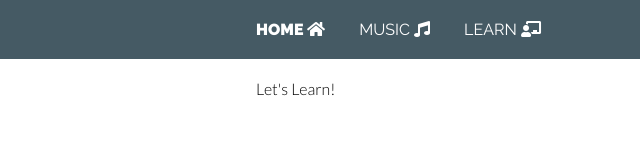
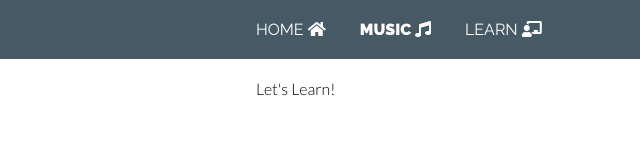
Before and after one commit to Red-Dot100/red-dot100.github.io, a plain HTML site: page learn/index.html in a window 1280 px wide. Shown: the full height of the page, 0-640 px from the left. Drawn offline with Linux system fonts and the light colour scheme.

Commit message:
Update index.html

```diff
--- a/learn/index.html
+++ b/learn/index.html
@@ -7,8 +7,8 @@
     </head>
     <body>
         <div id = 'header'>
-            <a href = '/' class = 'active'> HOME <span class="fas fa-home"></span></a>
-            <a href = '/music'> MUSIC <span class="fas fa-music"></span></a>
+            <a href = '/'> HOME <span class="fas fa-home"></span></a>
+            <a href = '/music' class = 'active'> MUSIC <span class="fas fa-music"></span></a>
             <a href = '/learn'> LEARN <span class="fas fa-chalkboard-teacher"></span> </a>
         </div>
         <div id = 'main'>
```
